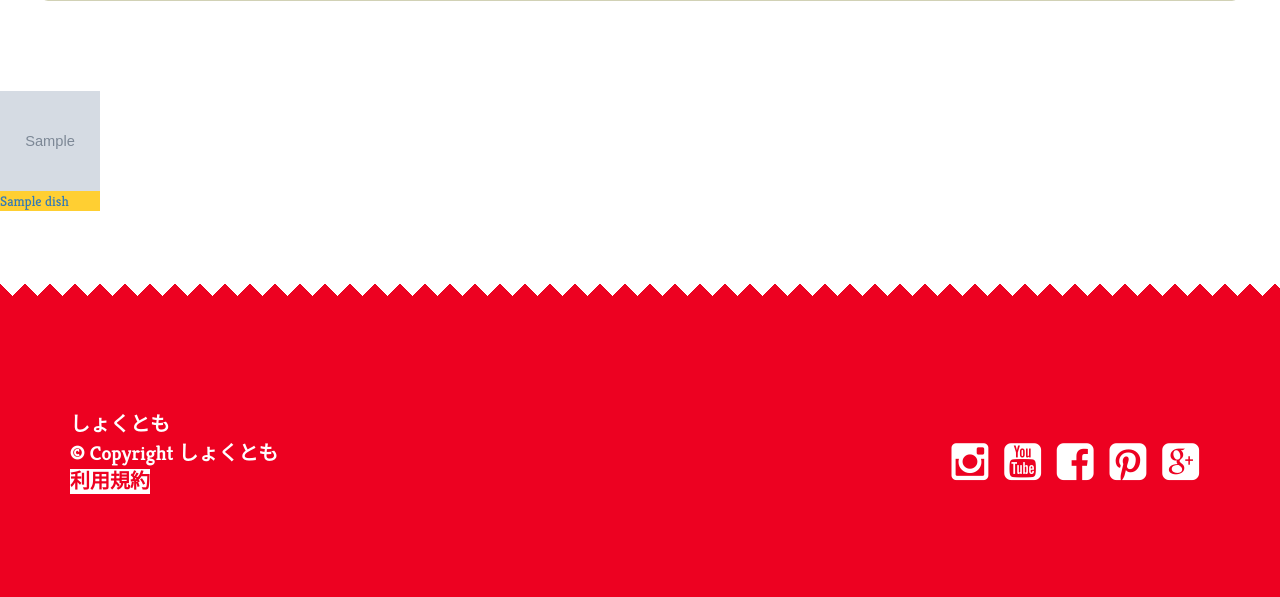
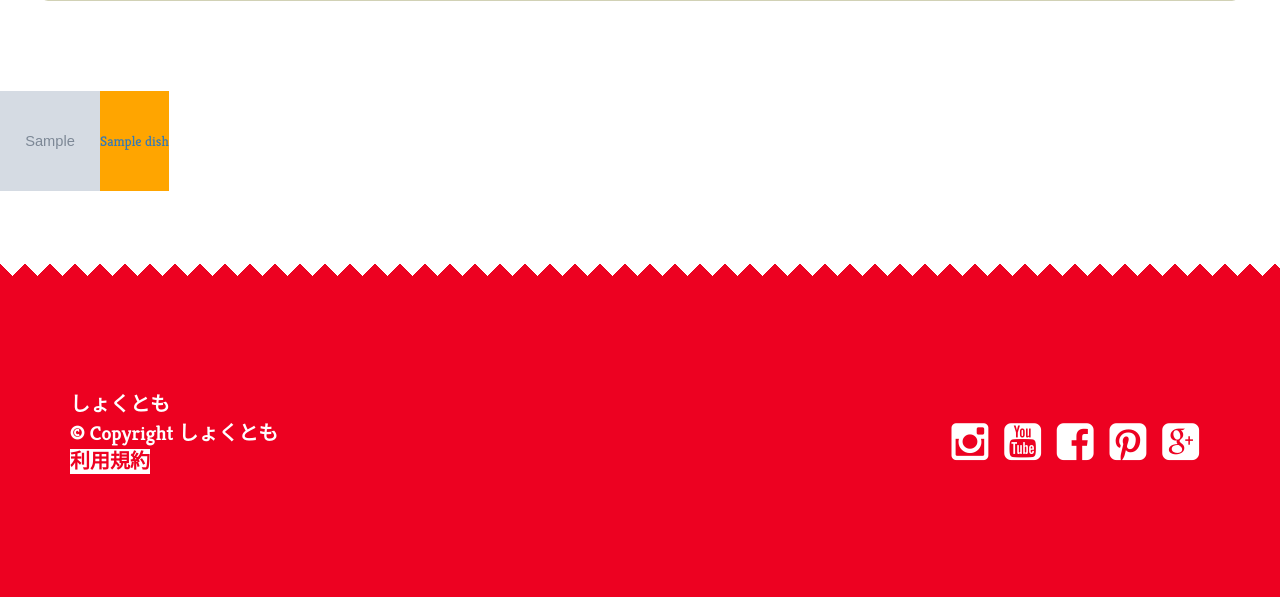
Before and after one commit to kami2438/venv_syokutomo, a Django app: template syokutomo/user/templates/user_product.html in a window 1280 px wide. Shown: the part 539-1136 px from the top of the page. After the commit the page ends 1013 px from the top, so only its background shows below. Run offline with Django 3.2, Linux system fonts and the light colour scheme; the template is opened without the code that fills it: most values are stand-ins (such as "Sample title", 1, 10 or a date in 2020); grey boxes marked "Sample" are stand-in pictures; data that the repository does not hold is empty; some libraries are stand-ins or nearby versions.

Commit message:
店舗詳細画面作成途中

```diff
--- a/syokutomo/static/css/user_product.css
+++ b/syokutomo/static/css/user_product.css
@@ -124,11 +124,11 @@
 }
 
 .menu tr:nth-child(2n + 1) {
-  float: left;
-  background-color: #ffcf32;
+  margin-left: 100px;
+  background-color: orange;
 }
 
 .menu tr {
-  float: right;
+  margin-right: 100px;
   background-color: blue;
 }
--- a/syokutomo/user/templates/user_product.html
+++ b/syokutomo/user/templates/user_product.html
@@ -65,8 +65,8 @@
 <table class="menu">
     {% for dish in food %}
     <tr>
-        <td><img src="{{dish.t4_food_photo_01.url}}" width="100" height="100" /><br>
-            <a>{{dish.t4_food_name}}</a>
+        <td><img src="{{dish.t4_food_photo_01.url}}" width="100" height="100" /></td>
+        <td><a>{{dish.t4_food_name}}</a>
         </td>
     </tr>
     {% empty %}
```
